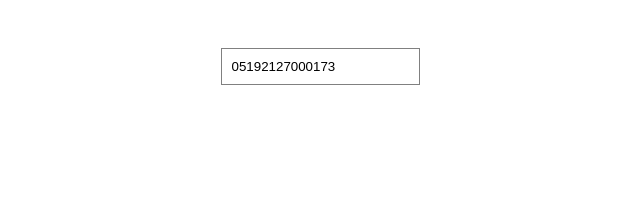
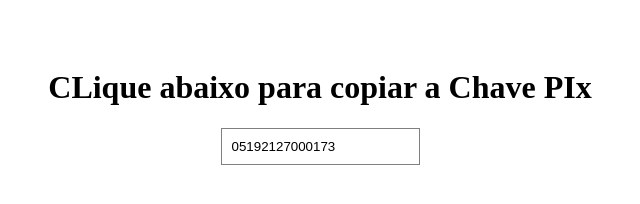
Before and after one commit to VerboJeans/COPY, a plain HTML site: page index.html in a window 1280 px wide. Shown: the whole page, without its empty margins (320-960 px from the left). Drawn offline with Linux system fonts and the light colour scheme.

Commit message:
Update index.html

```diff
--- a/index.html
+++ b/index.html
@@ -20,6 +20,7 @@
     </style>
 </head>
 <body>
+    <h1> CLique abaixo para copiar a Chave PIx </h1>
     <input type="text" id="url" value="05192127000173" />
     <script src="./cdn-jquery.js"></script>
     <script>
```
